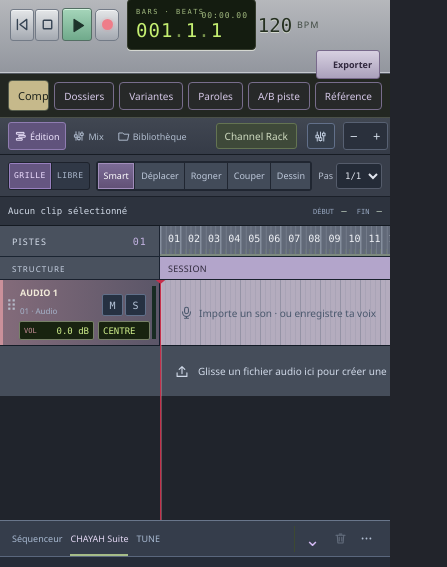
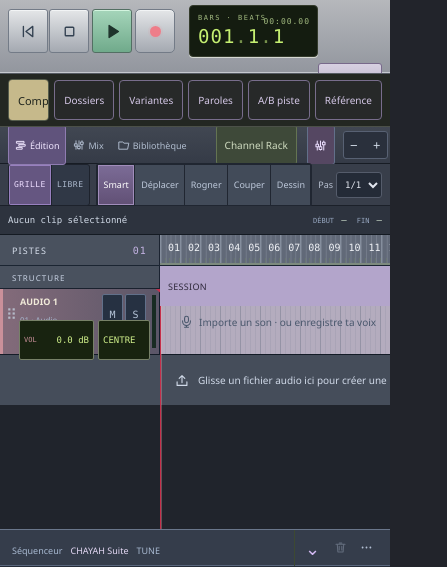
Before and after one commit to Motherlode94/WarLike-Studio, a website: page dist/index.html in a window 390 px wide. Shown: the part 44-611 px from the top of the page, 447 px wide, since content can reach past the window. Drawn offline with Linux system fonts and the light colour scheme.

Commit message:
Load mobile responsive stylesheet

```diff
--- a/dist/index.html
+++ b/dist/index.html
@@ -7,6 +7,7 @@
   <title>Warlike Studio — Crée ta fréquence.</title>
   <link rel="stylesheet" href="./style.css?v=0.14.0">
   <link rel="stylesheet" href="./studio.css?v=0.14.0">
+  <link rel="stylesheet" href="./mobile.css?v=0.14.1">
 </head>
 <body class="detail-collapsed track-properties-open">
   <header class="topbar">
```
